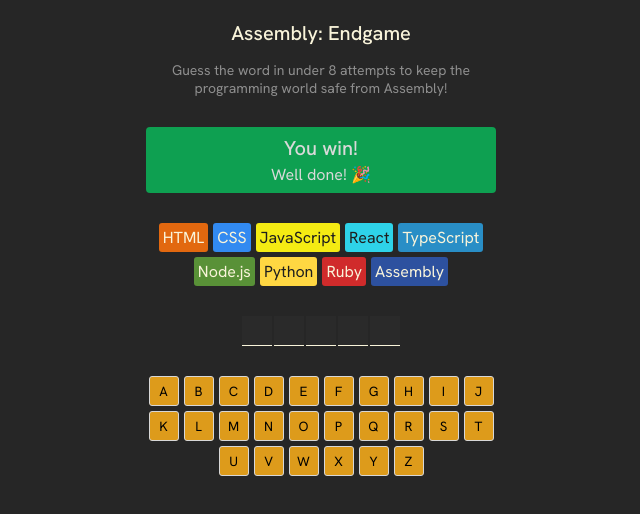
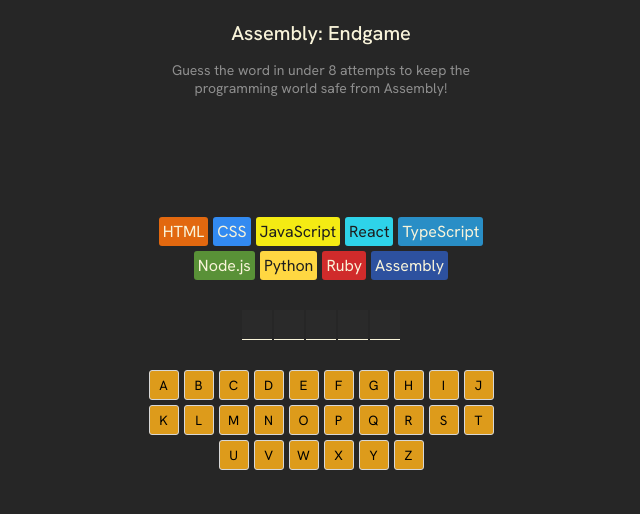
Before and after one commit to spun21m/Asssembly-Endgame, a React (Vite) app: page / in a window 1280 px wide. Shown: the top 514 px of the page, without its empty margins (319-959 px from the left). Built offline with nearby package versions, Linux system fonts and the light colour scheme.

Commit message:
Logic for won/lost game added

```diff
--- a/src/App.jsx
+++ b/src/App.jsx
@@ -14,7 +14,7 @@
     .split("")
     .every((letter) => guessedLetters.includes(letter));
   const isGameLost = wrongGuessCount >= languages.length - 1;
-  const isGameOver = isGameWon || isGameLost
+  const isGameOver = isGameWon || isGameLost;
 
   const alphabet = "abcdefghijklmnopqrstuvwxyz";
 
@@ -66,6 +66,11 @@
     );
   });
 
+  const gameStatusClassName = clsx("game-status", {
+    won: isGameWon,
+    lost: isGameLost,
+  });
+
   return (
     <main>
       <header>
@@ -75,9 +80,20 @@
           from Assembly!
         </p>
       </header>
-      <section className="game-status">
-        <h2>You win!</h2>
-        <p>Well done! 🎉</p>
+      <section className={gameStatusClassName}>
+        {isGameOver ? (
+          isGameWon ? (
+            <>
+              <h2>You win!</h2>
+              <p>Well done! 🎉</p>
+            </>
+          ) : (
+            <>
+              <h2>Game Over!</h2>
+              <p>You lose! Better start learning Assembly 😔</p>
+            </>
+          )
+        ) : null}
       </section>
       <section className="language-chips">{languageElements}</section>
       <section className="word-display">{letterElements}</section>
--- a/src/index.css
+++ b/src/index.css
@@ -32,11 +32,18 @@
 }
 
 .game-status {
-  background-color: #0ea051;
   margin-block: 30px;
   text-align: center;
   border-radius: 4px;
   padding: 8px;
+  min-height: 60px;
+}
+.game-status.won {
+  background-color: #0ea051;
+}
+
+.game-status.lost {
+  background-color: #b22528;
 }
 
 .game-status h2 {
```
